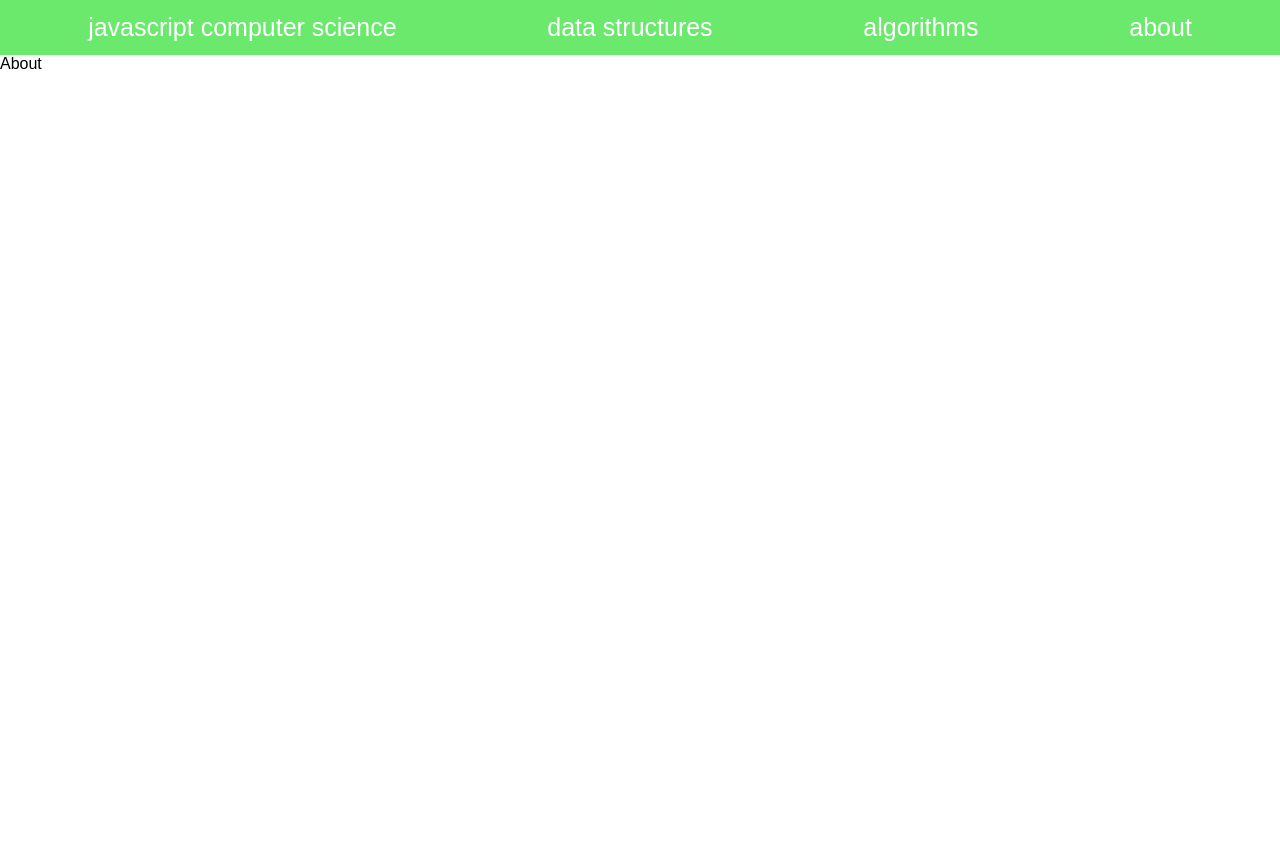
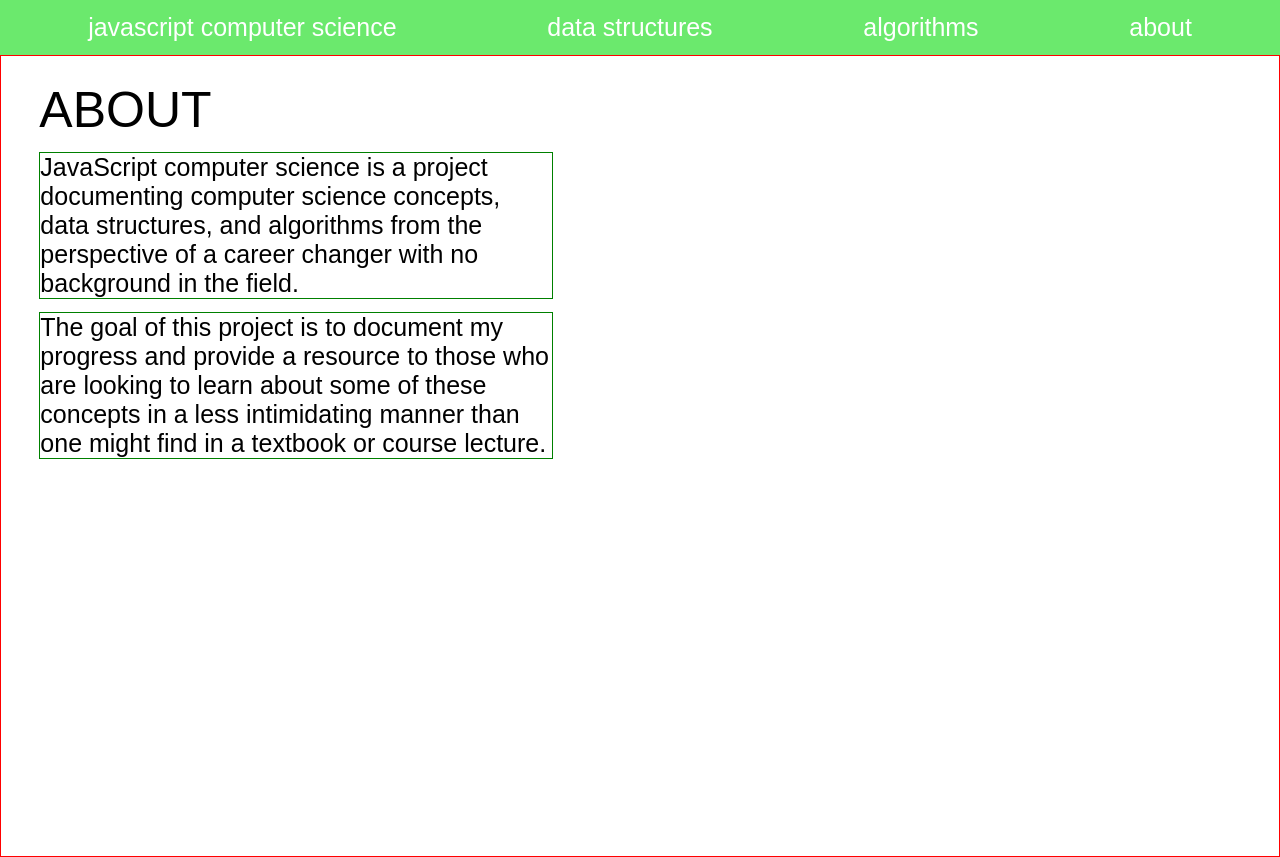
Before and after one commit to jspeda/jsdatastructures, a React (Create React App) app: page /about in a window 1280 px wide. Before the commit the page ends 800 px from the top, so only its background shows below. Built offline with nearby package versions, Linux system fonts and the light colour scheme.

Commit message:
Added some copy to about page and made styling tweaks.

```diff
--- /dev/null
+++ b/src/About.css
@@ -0,0 +1,20 @@
+.about-container {
+  display: flex;
+  flex-direction: column;
+  border: 1px solid red;
+  min-height: 100vh;
+}
+
+.about-head {
+  margin-top: 2%;
+  margin-left: 3%;
+  font-size: 50px;
+}
+
+.about-description {
+  border: 1px solid green;
+  width: 40%;
+  margin-left: 3%;
+  margin-top: 1%;
+  font-size: 25px;
+}
--- a/src/About.js
+++ b/src/About.js
@@ -1,10 +1,23 @@
 import React, { Component } from 'react';
 import Header from './Header';
+import './About.css';
 
 const About = () => (
   <div>
     <Header />
-    About
+    <div className="about-container">
+      <div className="about-head">ABOUT</div>
+      <div className="about-description">
+        JavaScript computer science is a project documenting
+        computer science concepts, data structures, and algorithms from the perspective
+        of a career changer with no background in the field.
+      </div>
+      <div className="about-description">
+        The goal of this project is to document my progress and provide a resource
+        to those who are looking to learn about some of these concepts in a less
+        intimidating manner than one might find in a textbook or course lecture.
+      </div>
+    </div>
   </div>
 );
 
--- a/src/App.css
+++ b/src/App.css
@@ -4,3 +4,8 @@
   flex-direction: column;
   min-height: 100vh;
 }
+
+.welcome {
+  margin-top: 5%;
+  font-size: 45px;
+}
--- a/src/App.js
+++ b/src/App.js
@@ -8,7 +8,7 @@ class App extends Component {
     return (
       <div className="App">
         <Header />
-        welcome to javascript computer science
+        <div className="welcome">welcome to javascript computer science</div>
       </div>
     );
   }
```
